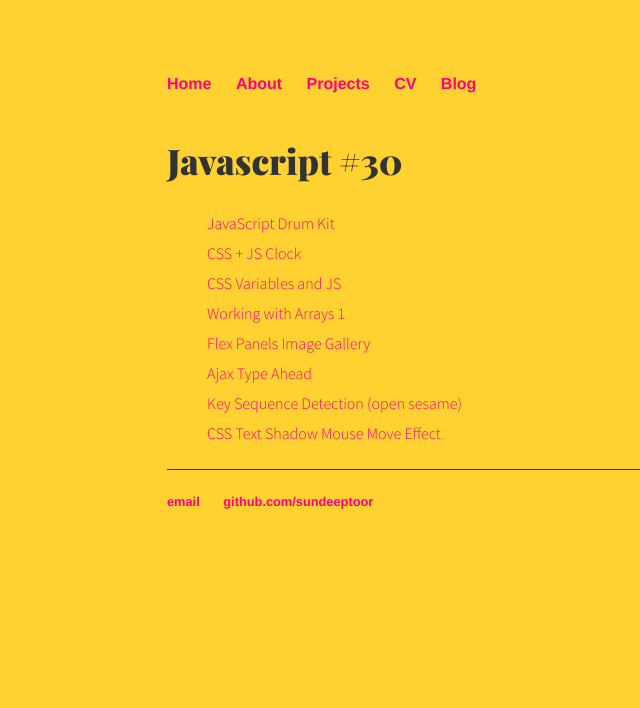
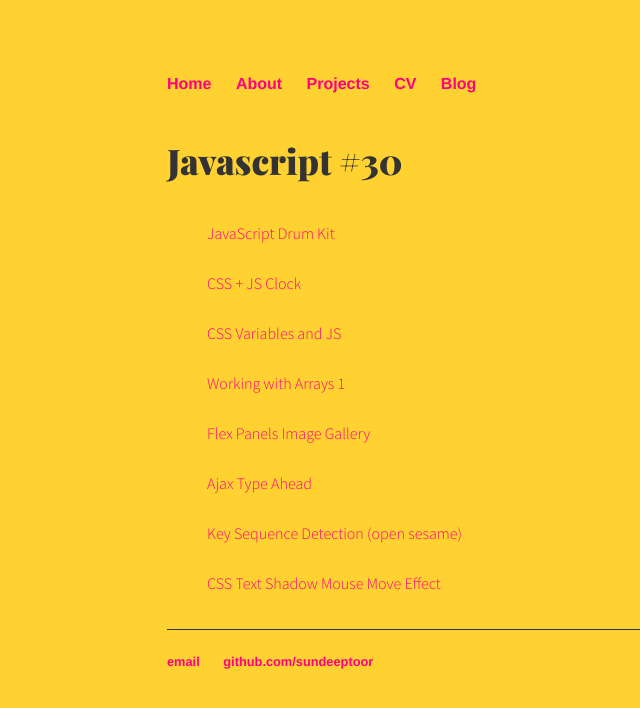
Before and after one commit to SundeepToor/sundeeptoor.github.io, a Jekyll site: the page built from projects/index.html, in a window 1280 px wide. Shown: the top 708 px of the page, without its empty margins (25-665 px from the left). Built offline with Jekyll 4.4.1, drawn with Linux system fonts in a browser that asks for light colours.

Commit message:
Update main.css

```diff
--- a/css/main.css
+++ b/css/main.css
@@ -73,4 +73,5 @@ ul.posts li {
 }
 .projects ul li{
     display:block;
+    line-height: 2.5em;
 }
```
